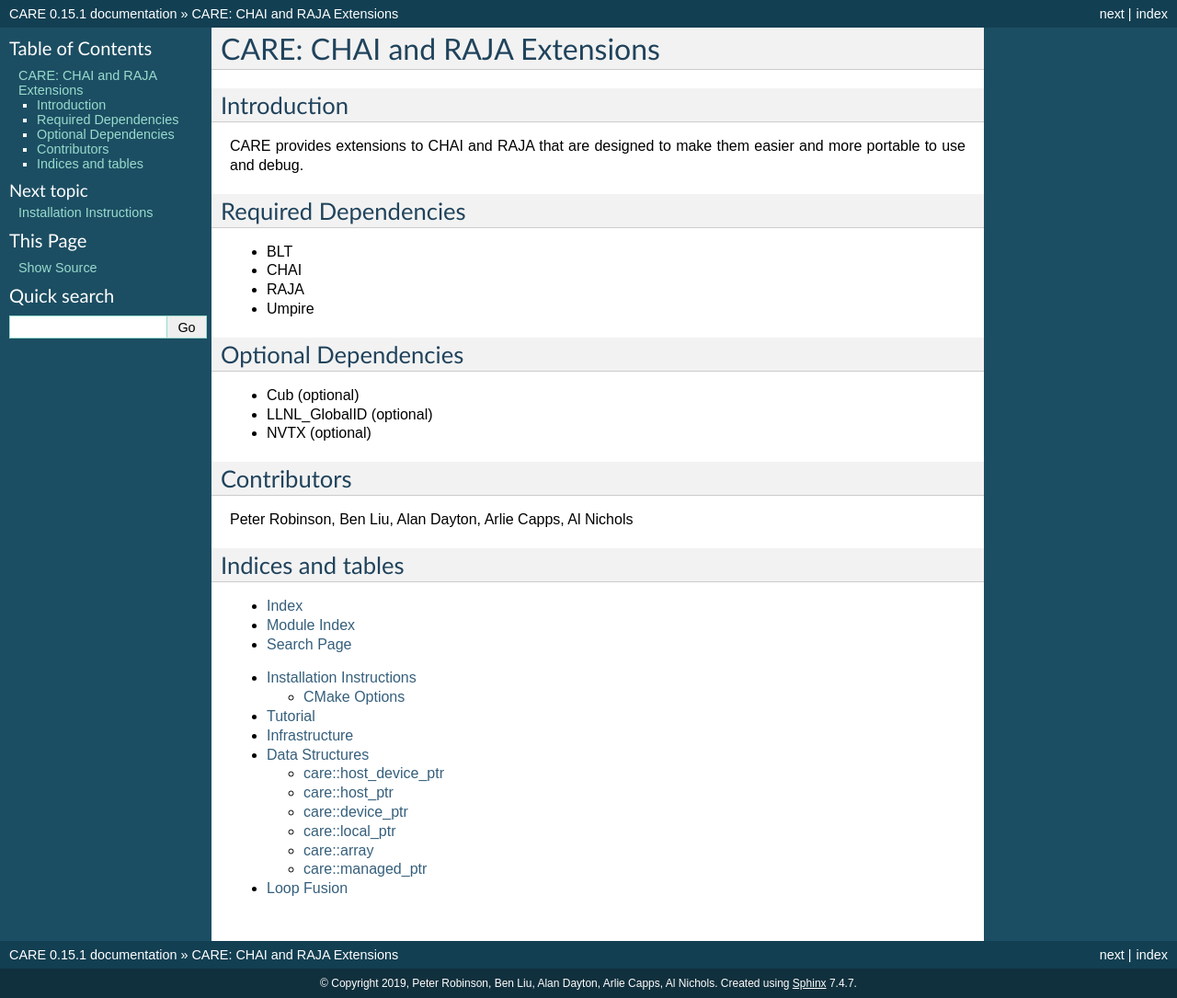
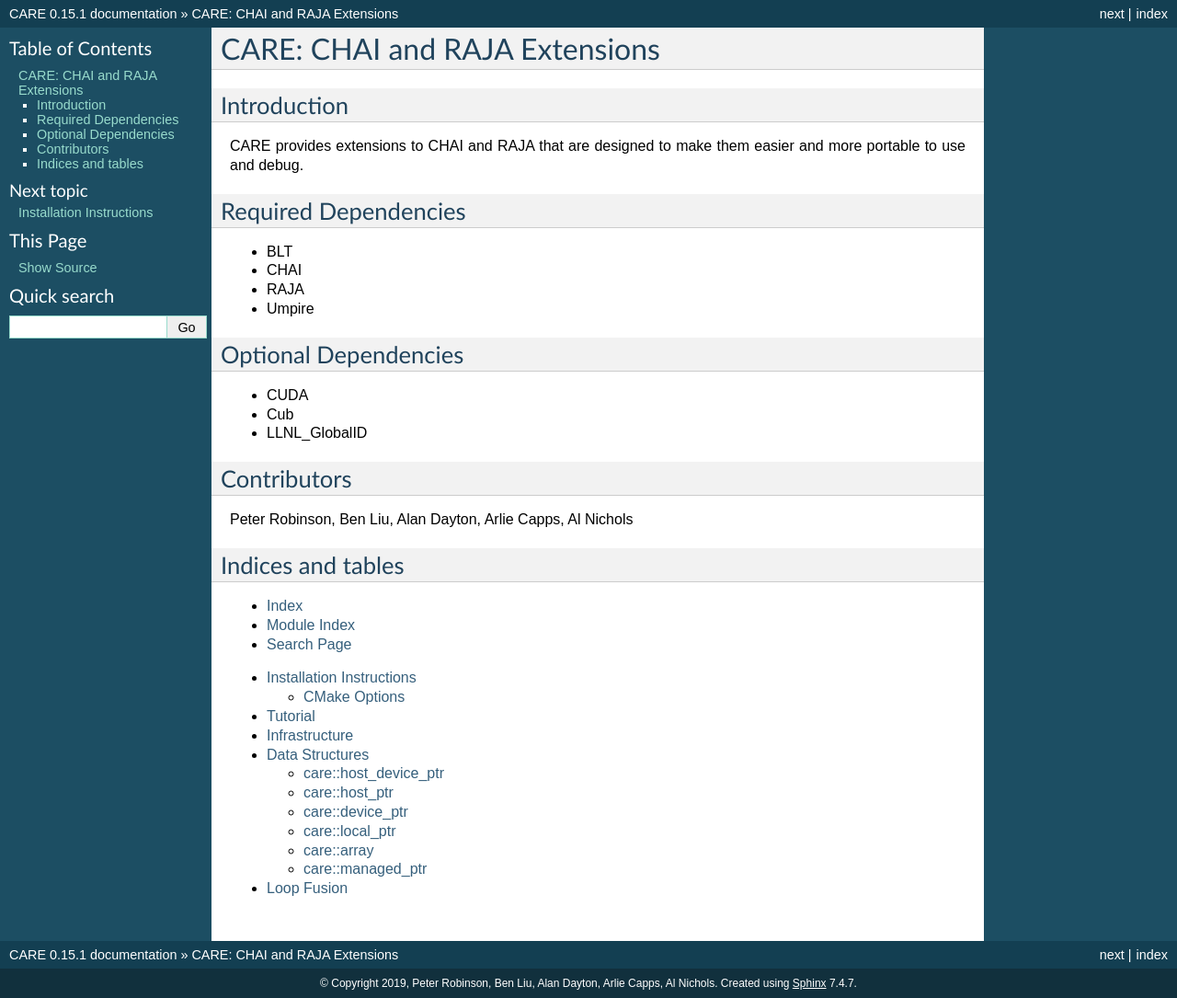
Before and after one commit to LLNL/CARE, a Sphinx documentation site: the page built from docs/sphinx/index.rst, in a window 1280 px wide. Shown: the whole page at 92% size. Built offline with Sphinx 7.4.7, drawn with Linux system fonts in a browser that asks for light colours.

Commit message:
Update to nvtx3 (#340)
* Fix to actually use nvtx

* Update to nvtx3

* Add toss4 cuda host config

```diff
--- a/docs/sphinx/index.rst
+++ b/docs/sphinx/index.rst
@@ -27,9 +27,9 @@
 
 Optional Dependencies
 =====================
-* Cub (optional)
-* LLNL_GlobalID (optional)
-* NVTX (optional)
+* CUDA
+* Cub
+* LLNL_GlobalID
 
 Contributors
 ============
```
Also changed, not shown: 6 other files.
